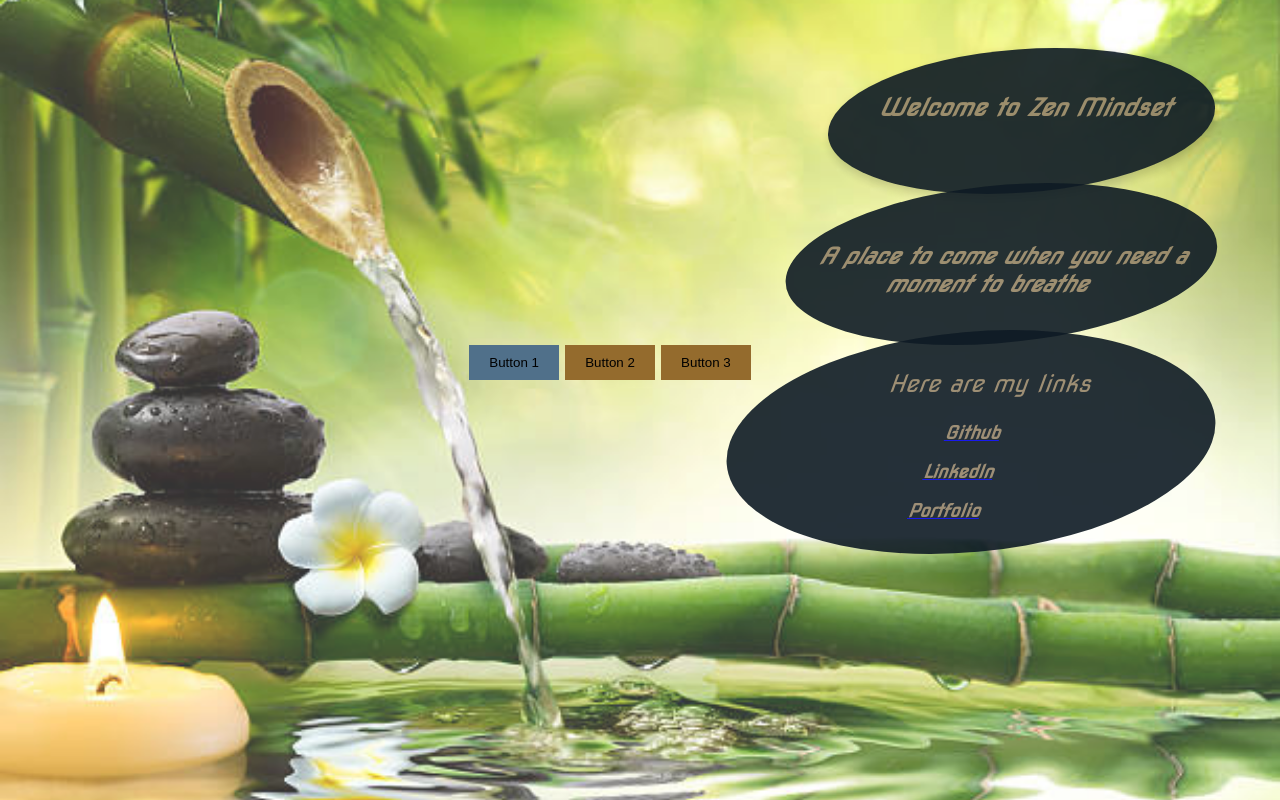
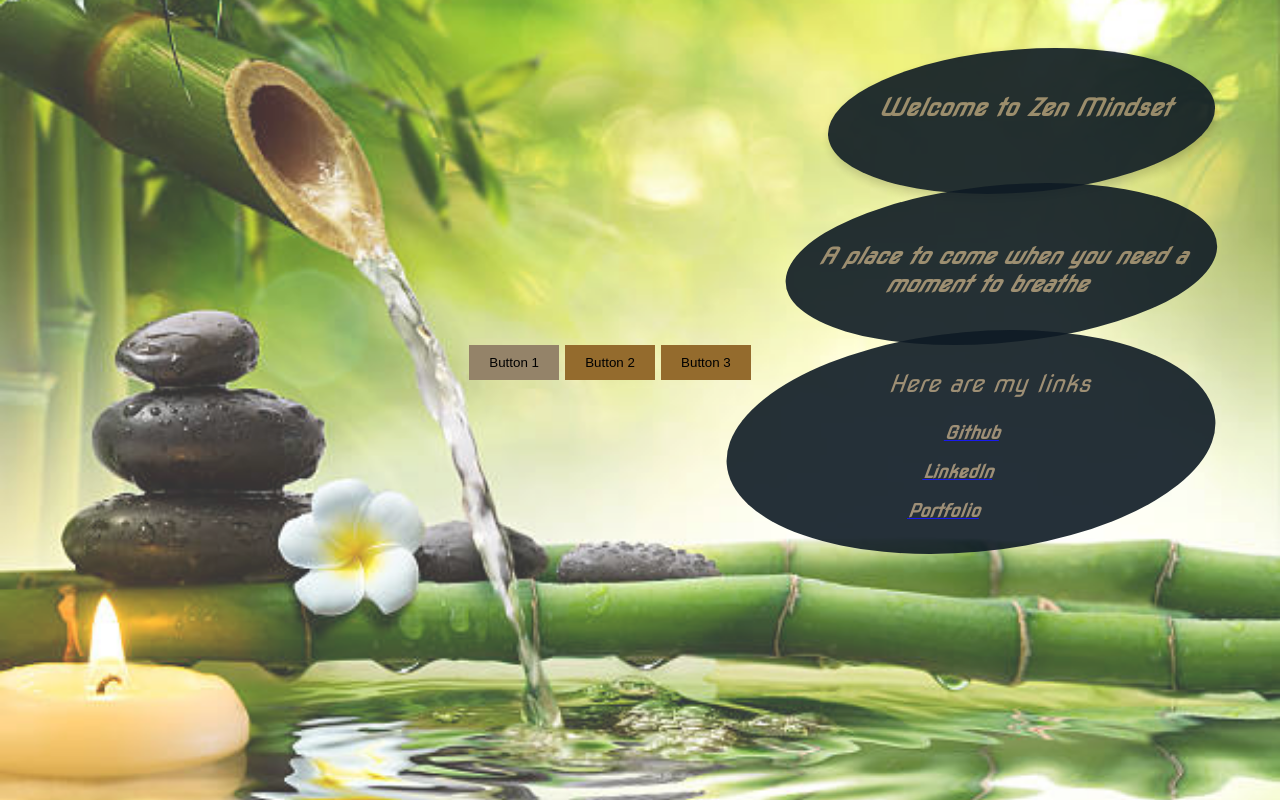
Before and after one commit to 206Dorian/Zen-Minset, a Flask app: page / in a window 1280 px wide, with the pointer over the restyled element. Run offline with Flask 3, Linux system fonts and the light colour scheme.

Commit message:
button color

```diff
--- a/zen-mindset/static/css/style.css
+++ b/zen-mindset/static/css/style.css
@@ -49,7 +49,7 @@ body {
 
 .buttons:hover {
     /* Styles for the button on hover */
-    background-color: var(--silvery-blue);
+    background-color: var(--light-tan);
 }
 
 
```
